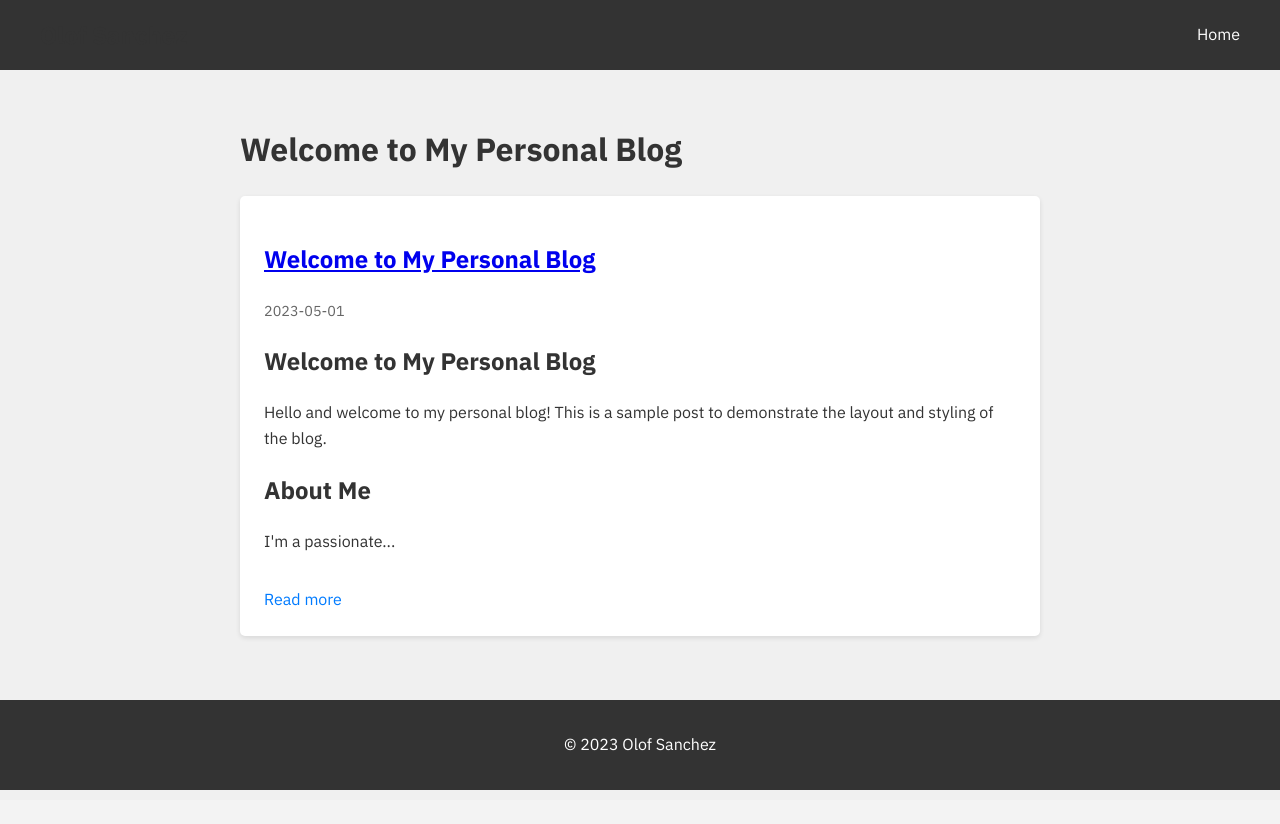
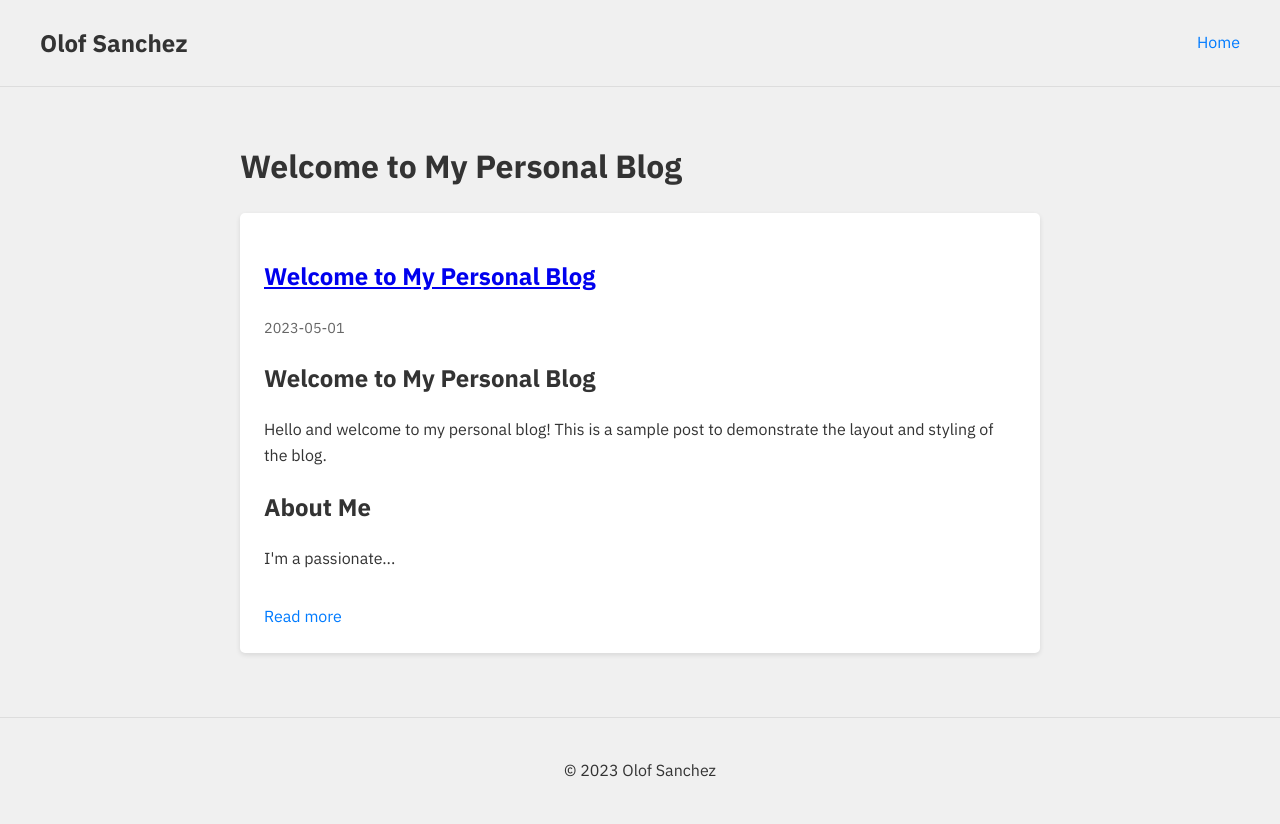
Before and after one commit to Ollello/ollello.github.io, a Flask app: page / in a window 1280 px wide. Before the commit the page ends 790 px from the top, so only its background shows below. Run offline with Flask 3, Linux system fonts and the light colour scheme.

Commit message:
Agent step completed: Build the initial prototype

```diff
--- a/static/css/style.css
+++ b/static/css/style.css
@@ -8,9 +8,9 @@
 }
 
 header {
-    background-color: #333;
-    color: #fff;
-    padding: 1rem;
+    color: #333;
+    padding: 1.5rem 1rem;
+    border-bottom: 1px solid #ddd;
 }
 
 .header-content {
@@ -24,10 +24,11 @@
 .blog-name {
     margin: 0;
     font-size: 1.5rem;
+    font-weight: bold;
 }
 
 nav a {
-    color: #fff;
+    color: #007bff;
     text-decoration: none;
 }
 
@@ -80,11 +81,11 @@
 }
 
 footer {
-    background-color: #333;
-    color: #fff;
+    color: #333;
     text-align: center;
-    padding: 1rem;
+    padding: 1.5rem 1rem;
     margin-top: 2rem;
+    border-top: 1px solid #ddd;
 }
 
 @media (max-width: 600px) {
```
